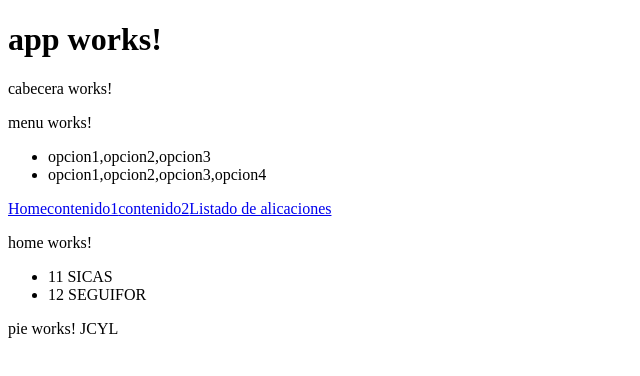
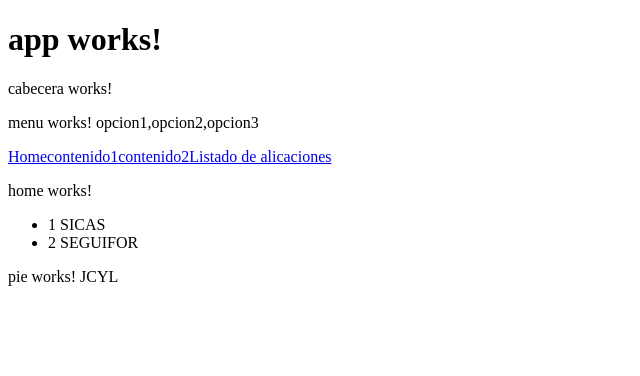
Before and after one commit to felixosle/Angular2-Playground, an Angular app: page /aplicaciones in a window 1280 px wide. Shown: the top 376 px of the page, without its empty margins (0-640 px from the left). Built offline with nearby package versions, Linux system fonts and the light colour scheme.

Commit message:
Menu muestra sólo una aplicacion

```diff
--- a/src/app/aplicacion.service.ts
+++ b/src/app/aplicacion.service.ts
@@ -6,12 +6,23 @@ import {APLICACIONES} from './mock-aplicaciones';
 
 @Injectable()
 export class AplicacionService {
-    getAplicaciones(){
+
+  getAplicaciones(){
       return Observable.create(observer => {
       observer.next(APLICACIONES);
     })
   }
 
+  getAplicacion(id:number){
+    let aplicacionSeleccionada: Aplicacion= { id: 1, nombre: 'SICAS', version:'214_185_198', icono:'sicas', menu:['opcion1', 'opcion2', 'opcion3'] };
+    return aplicacionSeleccionada;
+    /*
+      Observable.create(observer=>{
+      observer.next(APLICACIONES.find((aplicacion)=>aplicacion.id == id));
+    })
+    */
+  }
+
   constructor() { }
 
 }
--- a/src/app/mock-aplicaciones.ts
+++ b/src/app/mock-aplicaciones.ts
@@ -1,8 +1,8 @@
 import { Aplicacion } from './aplicacion';
 
 export const APLICACIONES: Aplicacion[]= [
-  { id: 11, nombre: 'SICAS', version:'214_185_198', icono:'sicas', menu:['opcion1', 'opcion2', 'opcion3'] },
-  { id: 12, nombre: 'SEGUIFOR', version:'198', icono:'seguifor', menu:['opcion1', 'opcion2', 'opcion3', 'opcion4'] },
+  { id: 1, nombre: 'SICAS', version:'214_185_198', icono:'sicas', menu:['opcion1', 'opcion2', 'opcion3'] },
+  { id: 2, nombre: 'SEGUIFOR', version:'198', icono:'seguifor', menu:['opcion1', 'opcion2', 'opcion3', 'opcion4'] },
  /* { id: 13, nombre: 'SICE' },
   { id: 14, nombre: 'OVEM' },
   { id: 15, nombre: 'OVAD' },
--- a/src/app/shared/layout/home/home.component.ts
+++ b/src/app/shared/layout/home/home.component.ts
@@ -21,6 +21,7 @@ export class HomeComponent implements OnInit {
 
   ngOnInit() {
     this.getAplicaciones();
+
   }
 
 }
--- a/src/app/shared/layout/menu/menu.component.html
+++ b/src/app/shared/layout/menu/menu.component.html
@@ -1,8 +1,4 @@
 <p>
   menu works!
+  {{aplicacionSeleccionada.menu}}
 </p>
-<ul class="aplicaciones">
-  <li *ngFor="let aplicacion of aplicaciones">
-    <span>{{aplicacion.menu}} </span>
-  </li>
-</ul>
--- a/src/app/shared/layout/menu/menu.component.ts
+++ b/src/app/shared/layout/menu/menu.component.ts
@@ -19,6 +19,8 @@ export class MenuComponent implements OnInit {
         .subscribe(aplicaciones => this.aplicaciones = aplicaciones);
   }
 
+  aplicacionSeleccionada: Aplicacion=this.aplicacionService.getAplicacion(1);
+
   ngOnInit() {
     this.getAplicaciones();
   }
```
